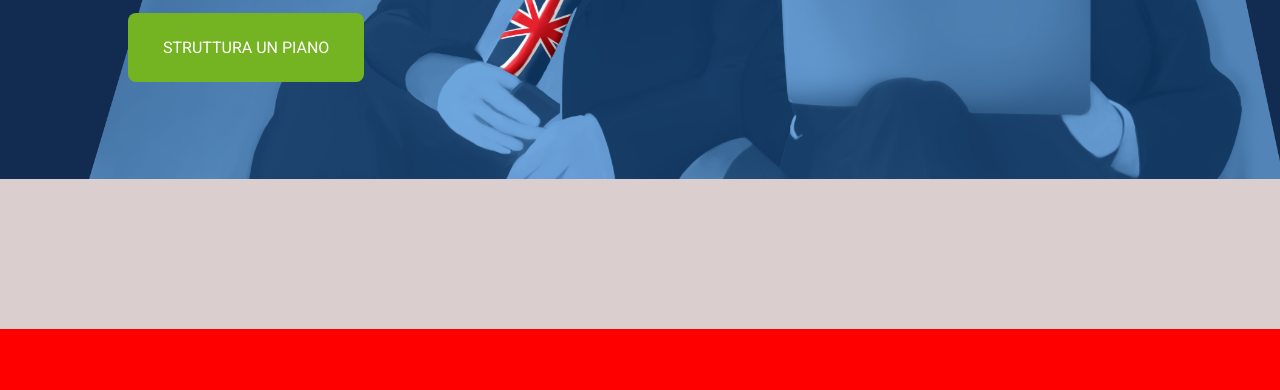
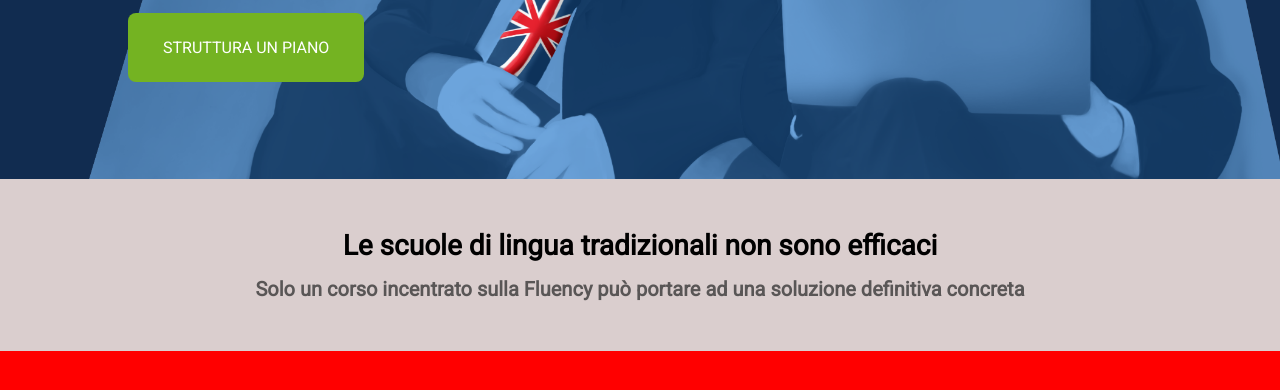
Before and after one commit to GiovanniTondi/html-css-fluentify, a plain HTML site: page index.html in a window 1280 px wide. Shown: the part 526-916 px from the top of the page. Drawn offline with Linux system fonts and the light colour scheme.

Commit message:
Completato riquadro grigio

```diff
--- a/css/style.css
+++ b/css/style.css
@@ -120,9 +120,22 @@ header {
 
 
 /* *** MAIN *** */
-#sotto-header {
+#main-header {
+    padding: 50px 0;
     background-color: #dacece;
-    height: 150px;
+    text-align: center;
+}
+
+#main-header h2 {
+    padding-bottom: 15px;
+    font-size: 28px;
+    font-weight: bold;
+}
+
+#main-header span {
+    font-size: 20px;
+    font-weight: bold;
+    color: #595656;
 }
 
 .col-3 {
--- a/index.html
+++ b/index.html
@@ -69,7 +69,11 @@
     <!-- MAIN -->
     <main>
         <!-- Riquadro grigio -->
-        <section id="sotto-header">
+        <section id="main-header">
+            <div class="p-center">
+                <h2>Le scuole di lingua tradizionali non sono efficaci</h2>
+                <span>Solo un corso incentrato sulla Fluency può portare ad una soluzione definitiva concreta</span>
+            </div>
 
         </section>
 
```
